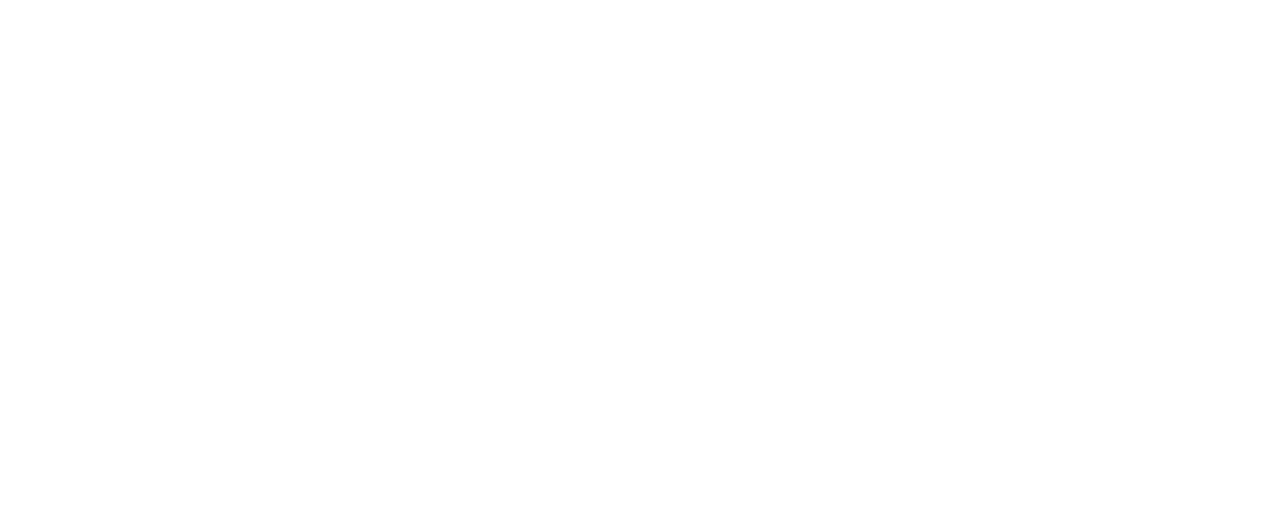
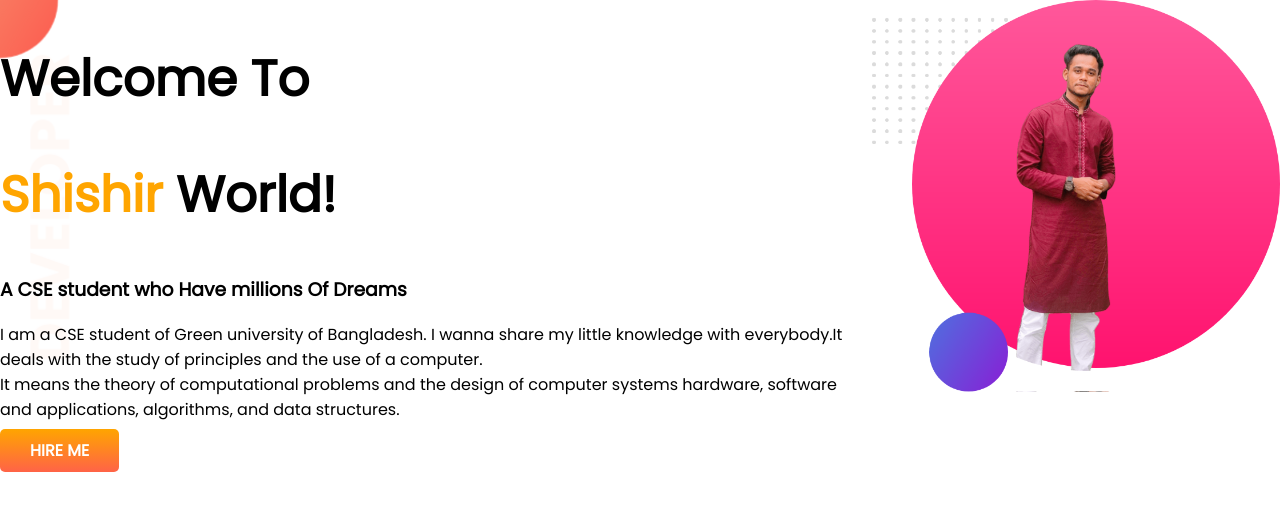
Before and after one commit to eashishir/develope-portfolio, a plain HTML site: page index.html in a window 1280 px wide. Drawn offline with Linux system fonts and the light colour scheme.

Commit message:
top-banner

```diff
--- a/index.html
+++ b/index.html
@@ -1,13 +1,38 @@
 <!DOCTYPE html>
 <html lang="en">
+
 <head>
     <meta charset="UTF-8">
     <meta http-equiv="X-UA-Compatible" content="IE=edge">
     <meta name="viewport" content="width=device-width, initial-scale=1.0">
     <title>Eftakhar Ahmed Shishir Portfolio</title>
+    <link rel="preconnect" href="https://fonts.googleapis.com">
+    <link rel="preconnect" href="https://fonts.gstatic.com" crossorigin>
+    <link href="https://fonts.googleapis.com/css2?family=Poppins&display=swap" rel="stylesheet">
     <link rel="stylesheet" href="style.css">
 </head>
+
 <body>
+    <section class="top-banner">
+        <div class="hlaf-width">
+            <h1>Welcome To</h1>
+            <h1><span class="orange-color">Shishir</span> World!</h1>
+            <h3>A CSE student who Have millions Of Dreams</h3>
+            <p>I am a CSE student of Green university of Bangladesh.
+                I wanna share my little knowledge with everybody.It
+                deals with the study of principles and the use of a computer.<br />
+                It means the theory of computational
+                problems and the design of computer systems hardware,
+                software and
+                applications, algorithms, and data structures.</p>
+            <a class="link-button" href="https://www.facebook.com/Eftekhar.Ahmed20" target="_blank">HIRE ME</a>
 
+        </div>
+        <div class="half-width">
+            <img src="images/shishir-bg2.png" alt="">
+        </div>
+
+    </section>
 </body>
+
 </html>
--- a/style.css
+++ b/style.css
@@ -0,0 +1,88 @@
+body {
+    font-family: 'Poppins', sans-serif;
+    margin: 0px;
+}
+
+h1 {
+    font-size: 50px;
+}
+
+.orange-color {
+    color: orange;
+}
+
+section {
+    display: flex;
+}
+
+.half-width {
+    width: 50%;
+    padding-left: 2%;
+
+
+}
+
+.half-width img {
+    width: 100%;
+}
+
+.link-button {
+    text-decoration: none;
+    background-image: linear-gradient(orange, tomato);
+    padding: 10px 30px;
+    border-radius: 5px;
+    color: white;
+    font-weight: 700;
+
+}
+
+.top-banner {
+    background-image: url(images/top-banner.png);
+    background-repeat: no-repeat;
+
+}
+
+
+
+
+
+
+
+
+
+
+
+
+
+
+
+
+
+
+
+
+
+
+
+
+
+
+
+
+
+
+
+
+
+
+
+
+
+
+
+;
+}
+
+.half-width img {
+    width: 100%;
+}
```
Also changed, not shown: images/dream-bg.png (added), images/exp-bg.png (added), images/jhankar.png (added), images/jhankar2.png (added), images/my-bg.png (added), images/my-bg2.png (added), images/shishir-bg2.png (added), images/top-banner.png (added), 7 other files.
